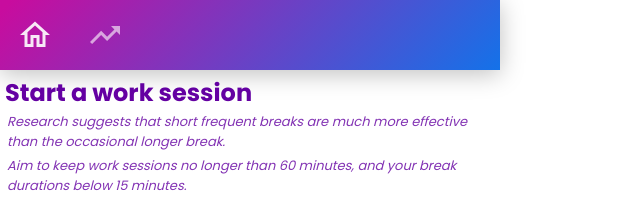
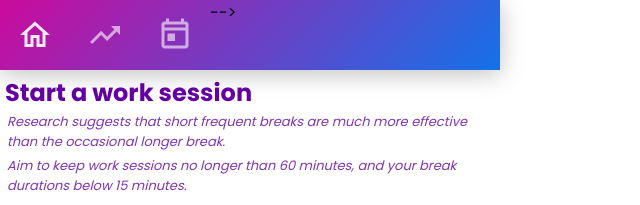
Before and after one commit to tomalner18/MOVE-Chrome-Extension, a website built with webpack: page src/popup.html in a window 1280 px wide. Shown: the top 205 px of the page, 0-640 px from the left. Built offline with nearby package versions, Linux system fonts and the light colour scheme; some packages are replaced by stand-ins of ours.

Commit message:
Added calendar tab to extension

```diff
--- a/src/popup.html
+++ b/src/popup.html
@@ -27,7 +27,7 @@
     <button id="stat-btn">
       <img src="icons/trending_up_white_36dp.svg" alt="">
     </button>
-    <!-- <button id="calendar-btn">
+    <button id="calendar-btn">
       <img src="icons/today_white_36dp.svg" alt="">
     </button> -->
     <!-- <button id="social-btn">
```
